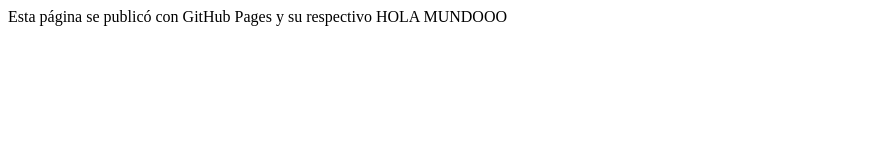
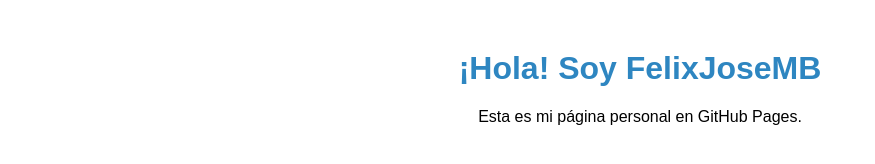
Before and after one commit to FelixJoseMB/PruebaPrac1GitHub, a plain HTML site: page index.html in a window 1280 px wide. Shown: the whole page, without its empty margins (0-875 px from the left). Drawn offline with Linux system fonts and the light colour scheme.

Commit message:
subida ahora bien

```diff
--- a/index.html
+++ b/index.html
@@ -1,8 +1,14 @@
+<!DOCTYPE html>
 <html>
 <head>
-    <title>Mi Página en GitHub</title>
+    <title>Bienvenido a mi Página</title>
+    <style>
+        body { font-family: Arial; text-align: center; margin-top: 50px; }
+        h1 { color: #2e86c1; }
+    </style>
 </head>
 <body>
-    <p>Esta página se publicó con GitHub Pages y su respectivo HOLA MUNDOOO</p>
+    <h1>¡Hola! Soy FelixJoseMB</h1>
+    <p>Esta es mi página personal en GitHub Pages.</p>
 </body>
 </html>
```
